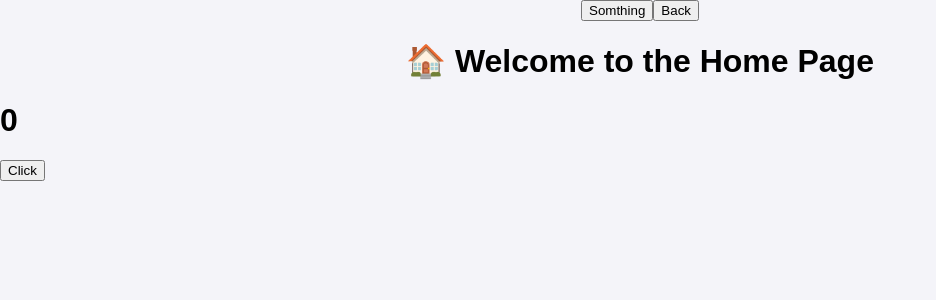
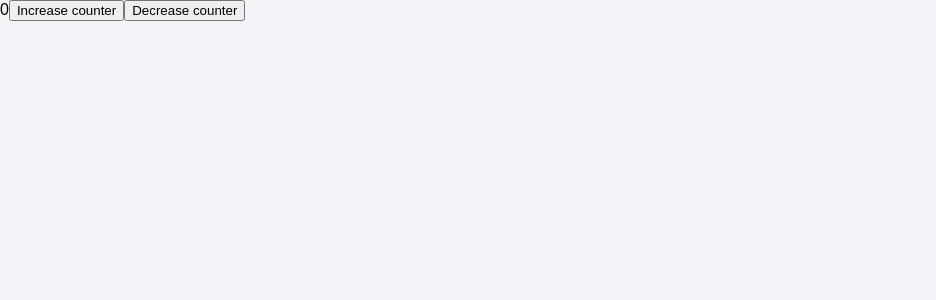
Before and after one commit to sunil0336/React-learning-journey, a React (Create React App) app: page / in a window 1280 px wide. Shown: the top 300 px of the page, without its empty margins (0-936 px from the left). Built offline with nearby package versions, Linux system fonts and the light colour scheme.

Commit message:
counter using class component

```diff
--- a/src/App.js
+++ b/src/App.js
@@ -4,20 +4,20 @@ import Navbar from './Components/Navbar';
 import Home from './pages/Home';
 import About from './pages/About';
 import Services from './pages/Services';
+
 import Contact from './pages/Contact';
 import Temp from './Components/Temp';
-
-import logo from './logo.svg';
 import './App.css';
 import Parent from './Components/Parent';
+// import logo from './logo.svg';
 
 function App() {
   return (
     <div className="App">
 
-      <Bar />
+      {/* <Bar /> */}
       <Router>
-        {/* <Navbar /> */}
+        <Navbar />
         {/* <Nav /> */}
         {/* <Temp /> */}
         <Routes>
--- /dev/null
+++ b/src/Assignment/E2/Counter.js
@@ -0,0 +1,46 @@
+import React, { Component } from 'react'
+
+
+class Counter extends Component{
+  constructor(props){
+    super(props);
+    this.state = {
+      count: 0
+    }
+    // this.countHandler = this.countHandler.bind(this) if u r using normal function
+  }
+
+    // countHandler () {
+    //     this.setState((prevState) => ({
+    //         count: prevState.count + 1,
+    //       }));
+    //     // alert("hii");
+    // }
+
+    // if u r using arrow fun.. then no need to use bind , it automatically bind this
+    // countHandler =()=> {
+    //     this.setState((prevState) => ({
+    //         count: prevState.count + 1,
+    //       }));
+    //     // alert("hii");
+    // }
+
+  render() {
+    return(
+      <>
+        {this.state.count}
+
+        {/* <button onClick={this.countHandler}>Increase counter</button> */}
+        <button onClick={() => {this.setState((prevState) => ({
+            count: prevState.count + 1,
+          }))}}>Increase counter</button>
+        <button onClick={() => {this.setState((prevState) => ({
+            count: prevState.count - 1,
+          }))}}>Decrease counter</button>
+      </>
+    )
+  }
+}
+
+
+export default Counter
--- a/src/Components/Usee.js
+++ b/src/Components/Usee.js
@@ -8,9 +8,9 @@ function Usee() {
   //   alert("counter in changed");
   // }, [count])
 
-  // useEffect(function (){
-  //   alert("counter in changed");
-  // }, [count])
+  useEffect(function (){
+    alert("counter in changed");
+  }, [count])
 
   console.log("rendering");
 
--- a/src/index.js
+++ b/src/index.js
@@ -2,19 +2,19 @@ import React from 'react';
 import ReactDOM from 'react-dom/client';
 import './index.css';
 import App from './App';
-import First from './Components/First';
-import Parent from './Components/Parent';
 import Xyz from './Components/Xyz';
 import Usee from './Components/Usee';
+import Counter from './Assignment/E2/Counter';
 
 
 const root = ReactDOM.createRoot(document.getElementById('root'));
 root.render(
    <React.StrictMode>
-    <App />
-    <Usee />
-    {/* <First/> */}
-    {/* <Parent/>  */}
+    {/* <App /> */}
+    <Counter />
+
+
+    {/* <Usee /> */}
     {/* <Xyz />    */}
 
    </React.StrictMode>
```
